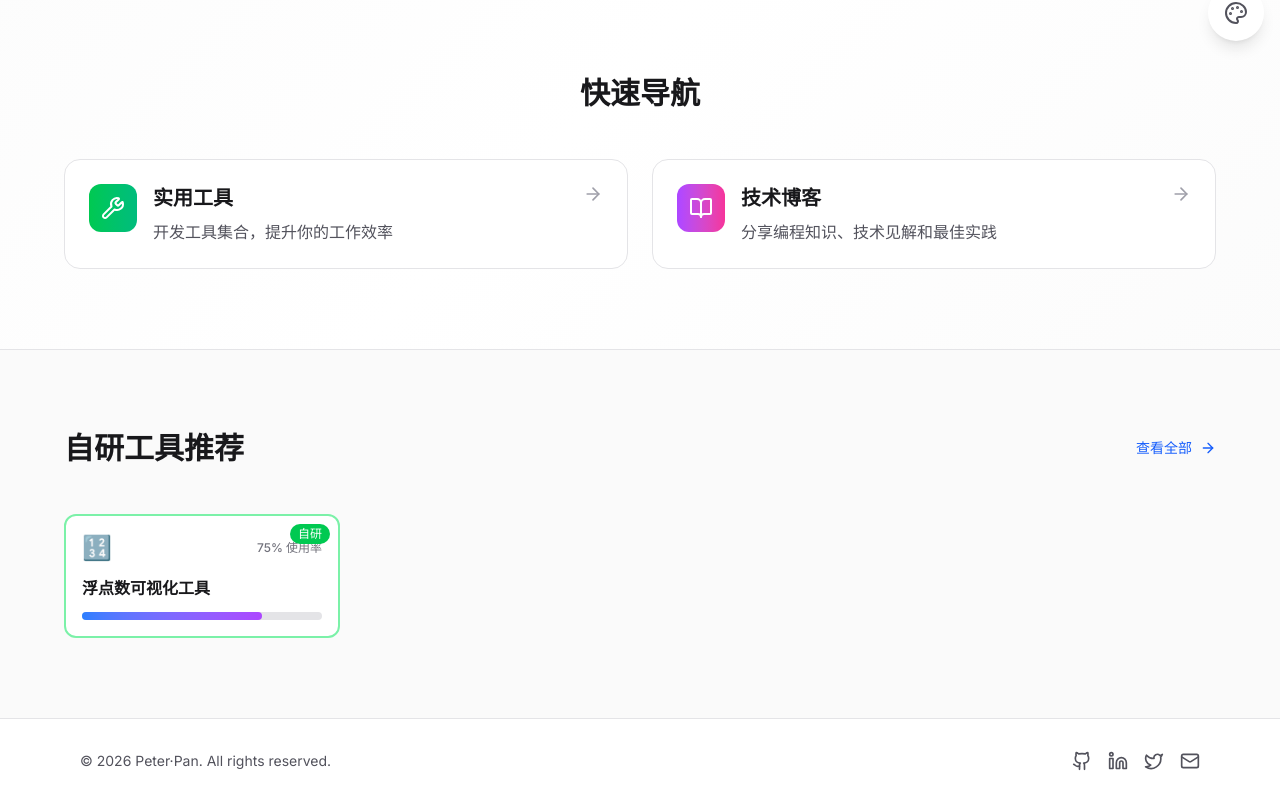
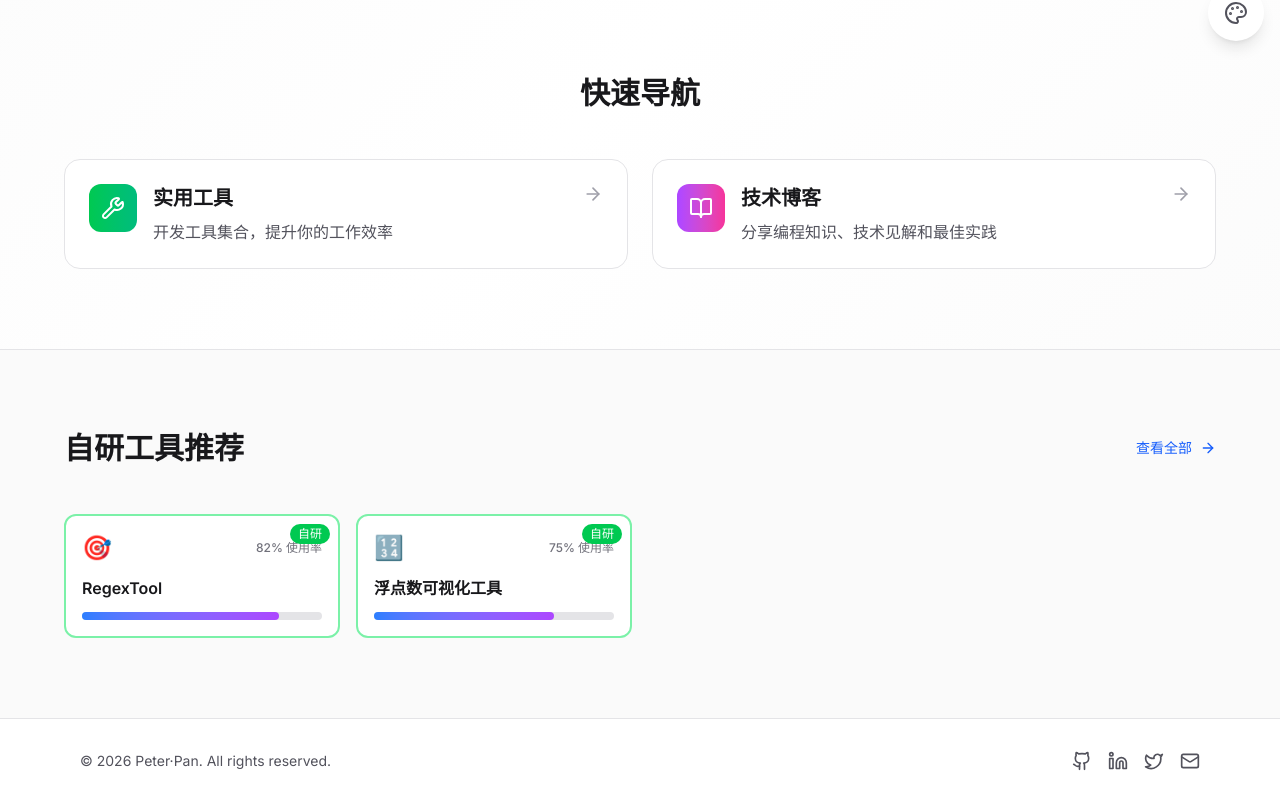
Before and after one commit to panmcai/Peter-Pan, a Next.js app: page / in a window 1280 px wide. Shown: the part 663-1466 px from the top of the page. Built offline with nearby package versions, Linux system fonts and the light colour scheme.

Commit message:
Add RegexTool to featured tools list

```diff
--- a/src/app/page.tsx
+++ b/src/app/page.tsx
@@ -73,6 +73,7 @@ export default function Home() {
   ];
 
   const featuredTools = [
+    { name: 'RegexTool', usage: 82, icon: '🎯', link: 'https://regextool.panmcai.dpdns.org/', isSelfDeveloped: true },
     { name: '浮点数可视化工具', usage: 75, icon: '🔢', link: 'https://panmcai.github.io/FloatVisualizer/', isSelfDeveloped: true },
   ];
 
```
